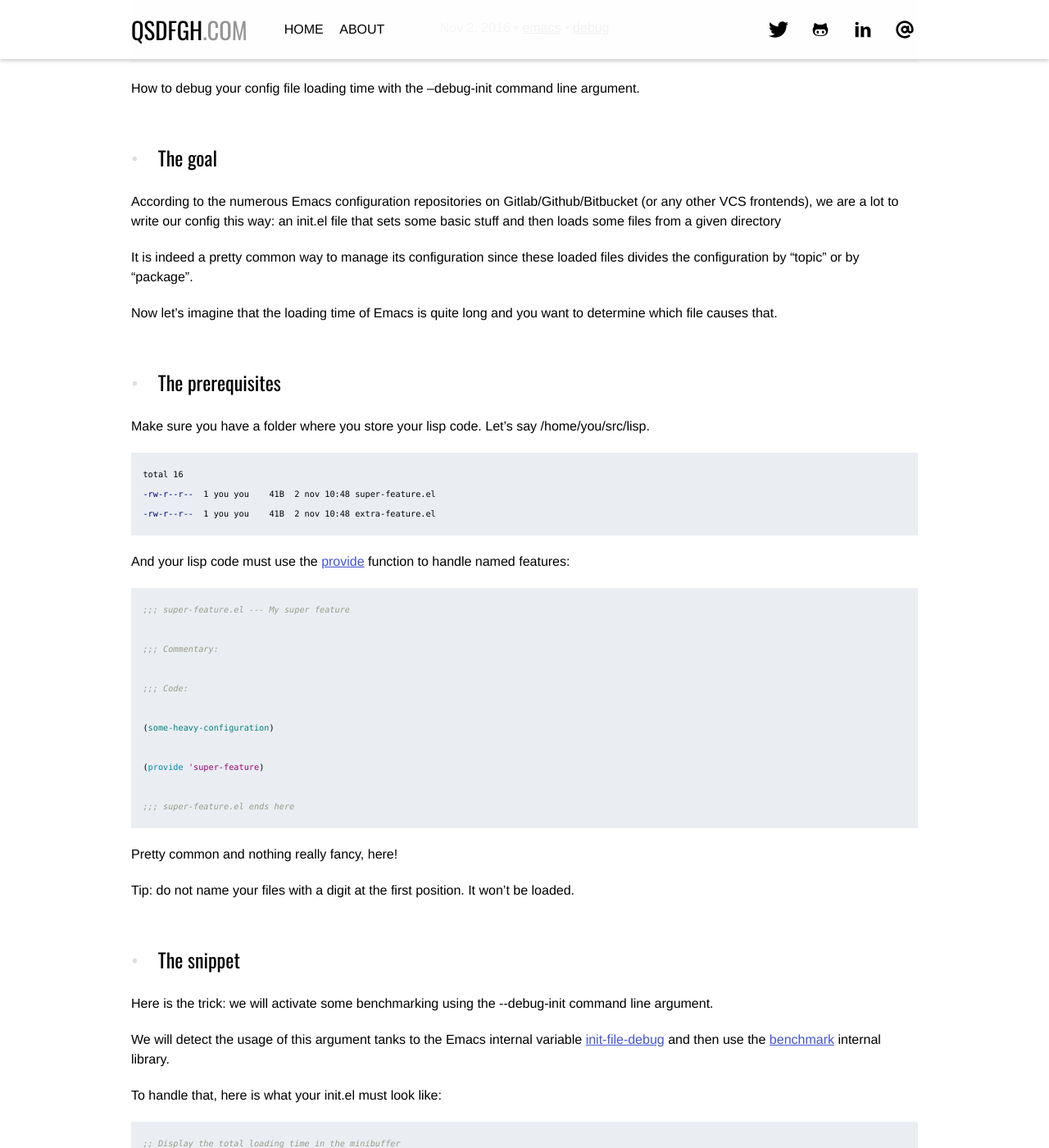
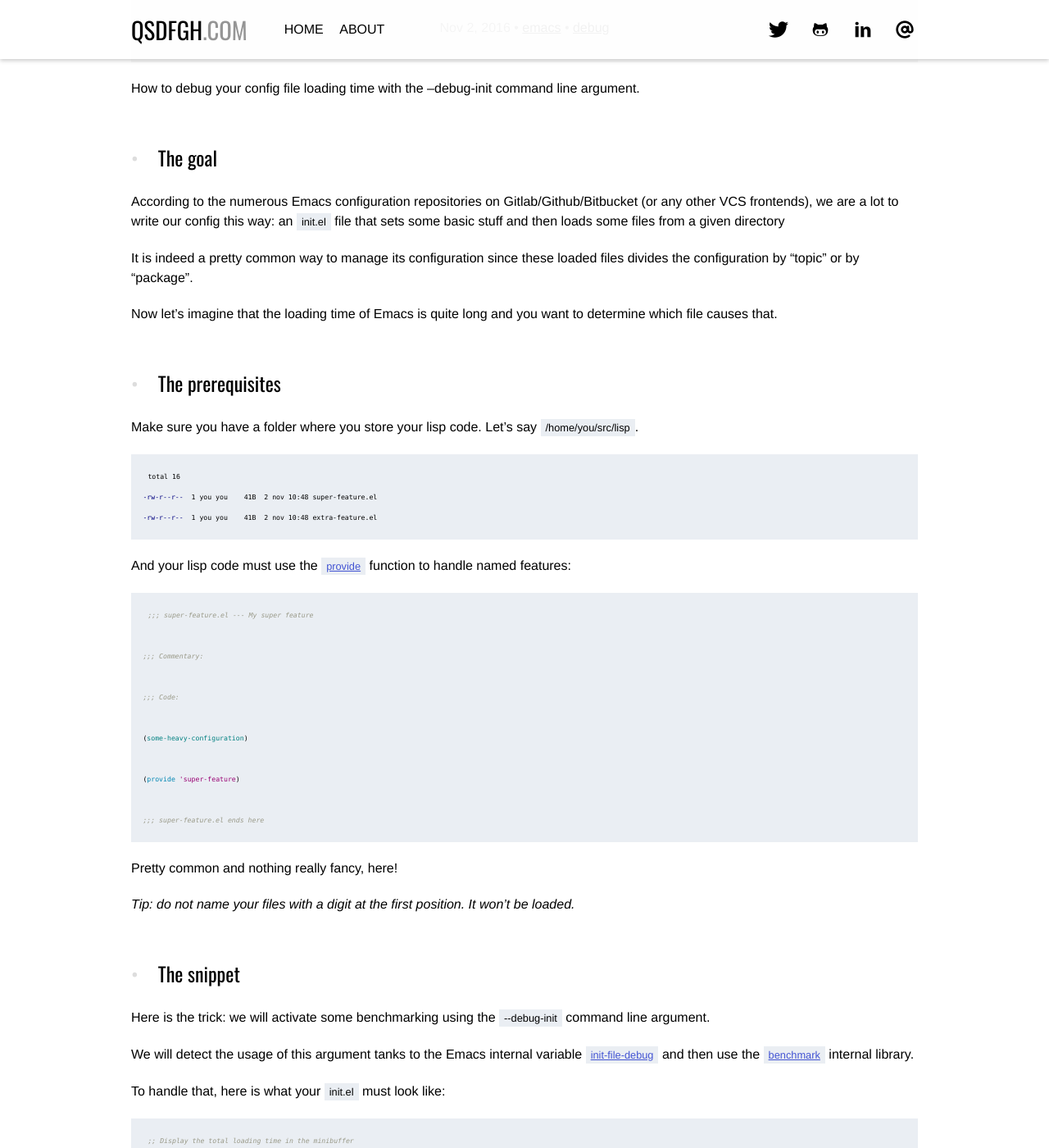
Before and after one commit to pierre-lecocq/qsdfgh-src, a Jekyll site: the page built from _posts/2016-11-02-emacs-loading-time.md, in a window 1280 px wide and 1400 px high, scrolled down 282 px. Shown: the whole window at 82% size. Built offline with Jekyll 4.4.1, drawn with Linux system fonts in a browser that asks for light colours.

Commit message:
Add some css

```diff
--- a/css/main.css
+++ b/css/main.css
@@ -64,6 +64,9 @@ section .post-top h1 { font-size: 200%; }
 section .post-top h1::before { content: ''; }
 section .post-top p.post-meta { text-align: center; color: #999999; }
 section .post-top p.post-meta a { color: #777777; }
+
+section code { background: #EAEEF3; padding: 3px 6px; font-size: 80%; }
+section em { font-style: italic; }
 
 footer .wrap { border-top: 5px solid #e5e5e5; padding: 1.250em 0 3.125em 0; color: #959595; }
 
```
